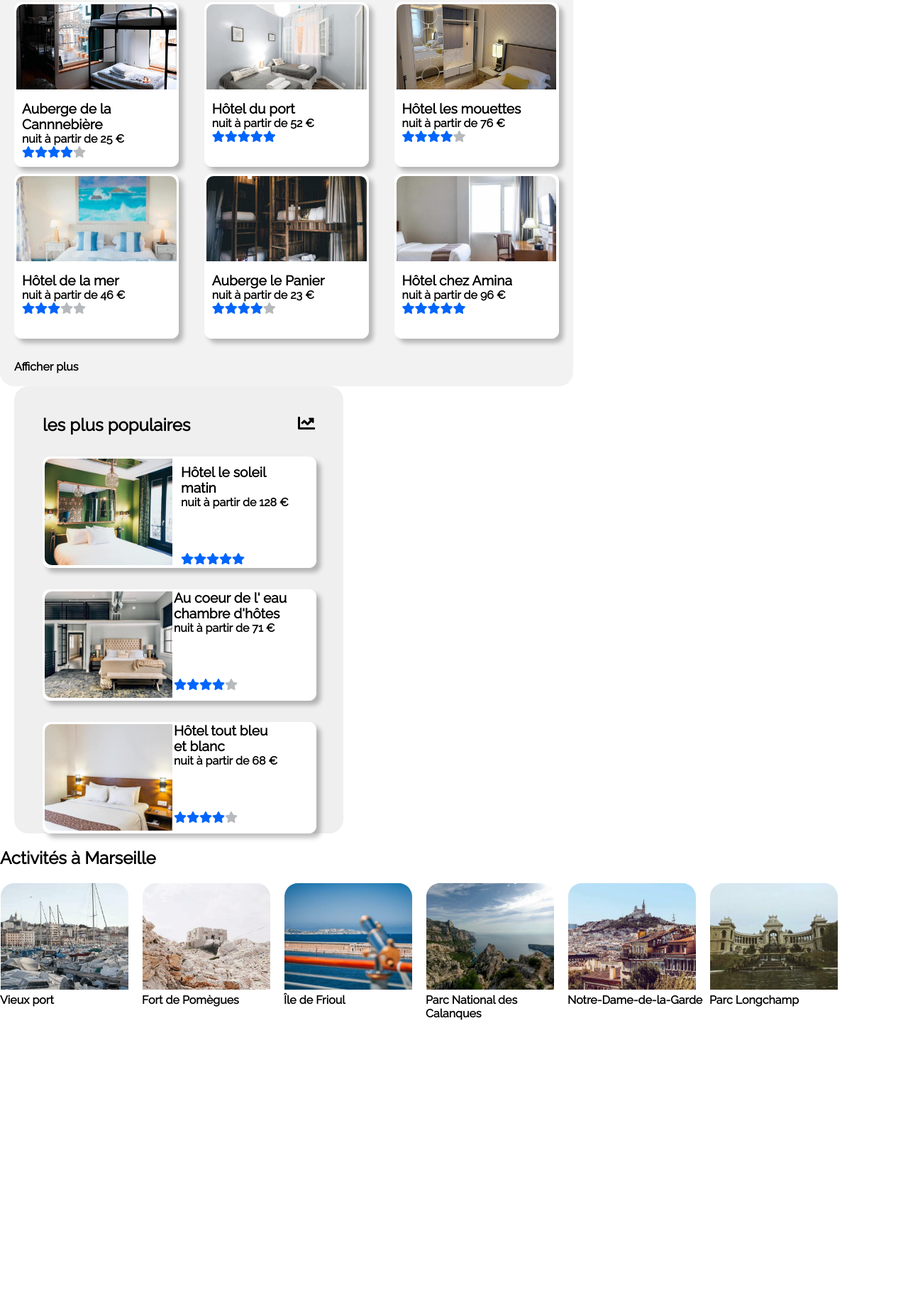
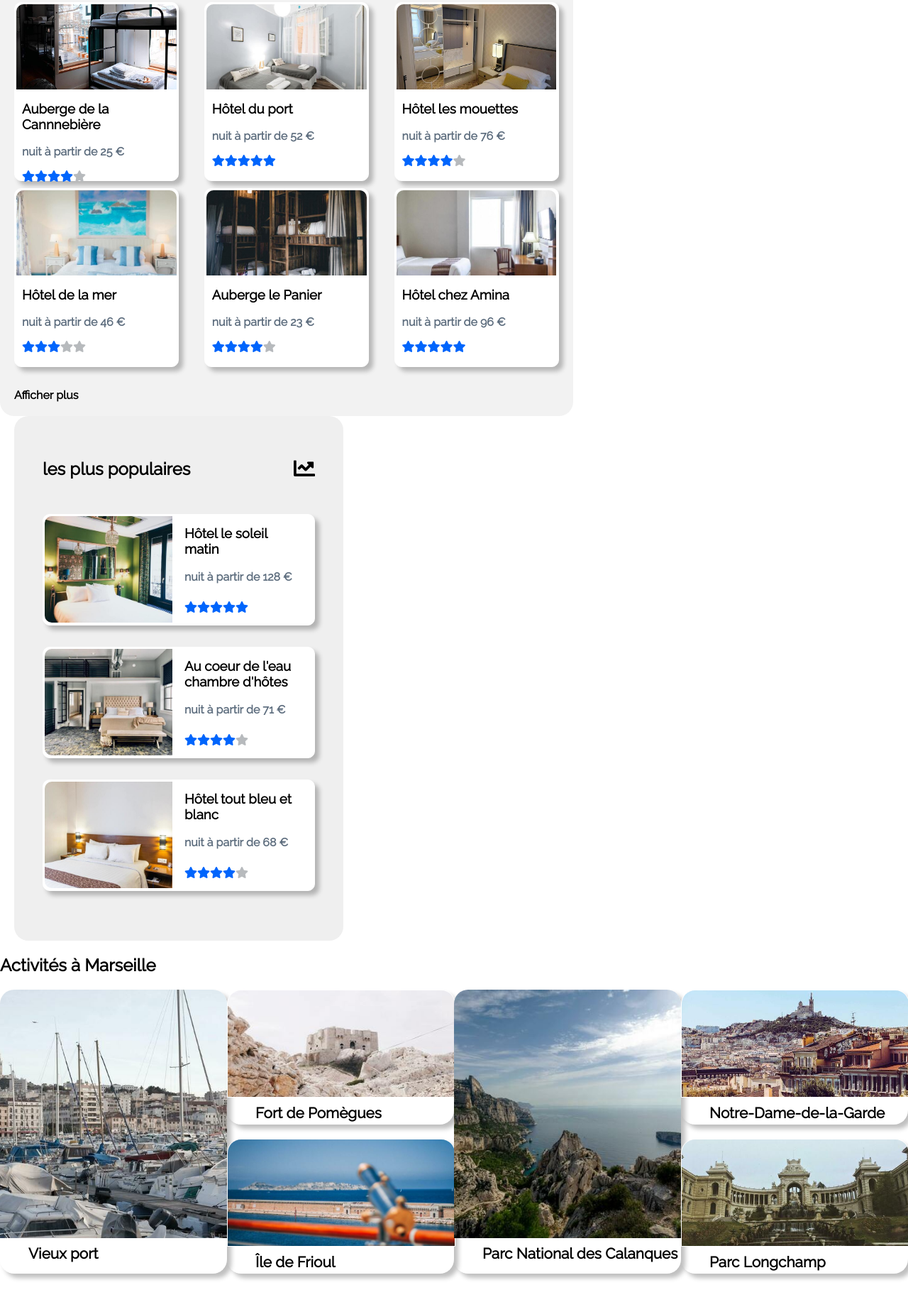
Before and after one commit to devfredgithub/DEGRANGEFrederic-2-26082021, a plain HTML site: page index.html in a window 1280 px wide. Shown: the part 519-2360 px from the top of the page at 71% size. After the commit the page ends 2333 px from the top, so only its background shows below. Drawn offline with Linux system fonts and the light colour scheme.

Commit message:
responsive des 2 sections et activité

```diff
--- a/index.html
+++ b/index.html
@@ -68,9 +68,11 @@
         <div class="lesbox">
             <div class="box">
                <div class="chambre1"> <img src="images/hebergements/4_small/hebergement1.jpg" alt="Auberge la Cannebière"></div>
-               <div class="zoneTexte"><div class="nomhebergement">Auberge de la Cannnebière</div>
-                <div class="prixhebergement">nuit à partir de 25 €</div>
-                <div class="starbox">
+                <div class="zoneTexte"><div class="nomhebergement">
+                   <h3>Auberge de la Cannnebière</h3>
+                    <p class="prixhebergement">nuit à partir de 25 €</p>
+                </div>
+                 <div class="starbox">
                     <div class="starbleu"><i class="fas fa-star"></i></div>
                     <div class="starbleu"><i class="fas fa-star"></i></div>
                     <div class="starbleu"><i class="fas fa-star"></i></div>
@@ -82,8 +84,10 @@
 
             <div class="box">
                 <div class="chambre1"> <img src="images/hebergements/4_small/hebergement2.jpg" alt="Hôtel du port"></div>
-                <div class="zoneTexte"><div class="nomhebergement">Hôtel du port</div>
-                <div class="prixhebergement">nuit à partir de 52 €</div>
+                <div class="zoneTexte"><div class="nomhebergement">
+                    <h3>Hôtel du port</h3>
+                    <p class="prixhebergement">nuit à partir de 52 €</p>
+                </div>
                 <div class="starbox">
                     <div class="starbleu"><i class="fas fa-star"></i></div>
                     <div class="starbleu"><i class="fas fa-star"></i></div>
@@ -96,8 +100,10 @@
 
             <div class="box">
                 <div class="chambre1"> <img src="images/hebergements/4_small/hebergement3.jpg" alt="Hôtel les mouettes"></div>
-                <div class="zoneTexte"><div class="nomhebergement">Hôtel les mouettes</div>
-                <div class="prixhebergement">nuit à partir de 76 €</div>
+                <div class="zoneTexte"><div class="nomhebergement">
+                    <h3>Hôtel les mouettes</h3>
+                    <p class="prixhebergement">nuit à partir de 76 €</p>
+                </div>
                 <div class="starbox">
                     <div class="starbleu"><i class="fas fa-star"></i></div>
                     <div class="starbleu"><i class="fas fa-star"></i></div>
@@ -110,8 +116,10 @@
 
                 <div class="box">
                     <div class="chambre1"> <img src="images/hebergements/4_small/hebergement4.jpg" alt="Hôtel de la mer"></div>
-                   <div class="zoneTexte"><div class="nomhebergement">Hôtel de la mer</div>
-                    <div class="prixhebergement">nuit à partir de 46 €</div>
+                   <div class="zoneTexte"><div class="nomhebergement">
+                        <h3>Hôtel de la mer</h3>
+                        <p class="prixhebergement">nuit à partir de 46 €</p>
+                    </div>
                     <div class="starbox">
                         <div class="starbleu"><i class="fas fa-star"></i></div>
                         <div class="starbleu"><i class="fas fa-star"></i></div>
@@ -124,8 +132,10 @@
 
                     <div class="box">
                         <div class="chambre1"> <img src="images/hebergements/4_small/hebergement5.jpg" alt="Auberge le Panier"></div>
-                        <div class="zoneTexte"><div class="nomhebergement">Auberge le Panier</div>
-                        <div class="prixhebergement">nuit à partir de 23 €</div>
+                        <div class="zoneTexte"><div class="nomhebergement">
+                            <h3>Auberge le Panier</h3>
+                            <p class="prixhebergement">nuit à partir de 23 €</p>
+                        </div>
                         <div class="starbox">
                             <div class="starbleu"><i class="fas fa-star"></i></div>
                             <div class="starbleu"><i class="fas fa-star"></i></div>
@@ -138,8 +148,10 @@
 
                         <div class="box">
                             <div class="chambre1"> <img src="images/hebergements/4_small/hebergement6.jpg" alt="Hotel chez Amina"></div>
-                            <div class="zoneTexte"><div class="nomhebergement">Hôtel chez Amina</div>
-                            <div class="prixhebergement">nuit à partir de 96 €</div>
+                            <div class="zoneTexte"><div class="nomhebergement">
+                                <h3>Hôtel chez Amina</h3>
+                                <p class="prixhebergement">nuit à partir de 96 €</p>
+                            </div>
                             <div class="starbox">
                                 <div class="starbleu"><i class="fas fa-star"></i></div>
                                 <div class="starbleu"><i class="fas fa-star"></i></div>
@@ -158,7 +170,8 @@
                                                  <!--populaires-->
         <aside class="Populaires">
             <div class="titreEtLogo">
-                <div class="pop">  les plus populaires</div>
+
+                <h2> les plus populaires</h2>
                 <i class="fas fa-chart-line"></i>
             </div>
 
@@ -167,23 +180,29 @@
                  <div class="box2">
                      <div class="chambre2"> <img src="images/hebergements/4_small/populaires1.jpg" alt="Hôtel le soleil du matin"></div>
                      <div class="boiteTexte">
-                         <div class="nomhebergement">Hôtel le soleil <br> matin</div>
-                         <div class="prixhebergement">nuit à partir de 128 €</div>
+                         <div class="nomhebergement">
+                             <h3>Hôtel le soleil matin</h3>
+                             <p class="prixhebergement">nuit à partir de 128 €</p>
+                        </div>
+
                         <div class="starbox">
                                 <div class="starbleu"><i class="fas fa-star"></i></div>
                                 <div class="starbleu"><i class="fas fa-star"></i></div>
                                 <div class="starbleu"><i class="fas fa-star"></i></div>
                                 <div class="starbleu"><i class="fas fa-star"></i></div>
                                 <div class="starbleu"><i class="fas fa-star"></i></div>
-                            </div>
                         </div>
+                    </div>
                  </div>
 
                  <div class="box2">
                     <div class="chambre2"> <img src="images/hebergements/4_small/populaires2.jpg" alt="Au coeur de l' eau chambre d'hôtes"></div>
-                    <div class="boîteTexte">
-                        <div class="nomhebergement">Au coeur de l' eau <br>chambre d'hôtes</div>
-                        <div class="prixhebergement">nuit à partir de 71 €</div>
+                    <div class="boiteTexte">
+                        <div class="nomhebergement">
+                            <h3>Au coeur de l'eau chambre d'hôtes</h3>
+                        <p class="prixhebergement">nuit à partir de 71 €</p>
+                    </div>
+
                          <div class="starbox">
                                 <div class="starbleu"><i class="fas fa-star"></i></div>
                                 <div class="starbleu"><i class="fas fa-star"></i></div>
@@ -196,9 +215,12 @@
 
                 <div class="box2">
                     <div class="chambre2"> <img src="images/hebergements/4_small/populaires3.jpg" alt="Hôtel tout bleu et blanc"></div>
-                        <div class="boîteTexte">
-                            <div class="nomhebergement">Hôtel tout bleu <br> et blanc</div>
-                            <div class="prixhebergement">nuit à partir de 68 €</div>
+                        <div class="boiteTexte">
+                            <div class="nomhebergement">
+                                <h3>Hôtel tout bleu et blanc</h3>
+                            <p class="prixhebergement">nuit à partir de 68 €</p>
+                        </div>
+
                             <div class="starbox">
                                          <div class="starbleu"><i class="fas fa-star"></i></div>
                                          <div class="starbleu"><i class="fas fa-star"></i></div>
@@ -211,25 +233,27 @@
                 </div>
         </aside>
 
+    </main>
 
 
 
 
-
-                                           <!---Activité Marseille-->
+                                           <!---Activité Marseille--->
 
 
-    <div class="Activites"><h2>Activités à Marseille</h2>
+    <div class="Activites">
+        <h2>Activités à Marseille</h2>
 
         <div id="AMarseille">
 
-            <div class="box3">
-                <div class="activites"> <img src="images/activites/4_small/activité1.jpg" alt="le port"></div>
+            <div class="box3M">
+                <div class="activitesMax"> <img src="images/activites/4_small/activité1.jpg" alt="le port"></div>
 
                          <div class="activitesM">Vieux port</div>
 
             </div>
 
+ <div id="pour2box">
             <div class="box3">
                 <div class="activites"> <img src="images/activites/4_small/activité2.jpg" alt="le Fort"></div>
 
@@ -243,13 +267,15 @@
                          <div class="activitesM">Île de Frioul</div>
 
             </div>
+</div>
 
-            <div class="box3">
-                <div class="activites"> <img src="images/activites/4_small/activité4.jpg" alt="parc National"></div>
+            <div class="box3M">
+                <div class="activitesMax"> <img src="images/activites/4_small/activité4.jpg" alt="parc National"></div>
 
                          <div class="activitesM">Parc National des Calanques</div>
             </div>
 
+<div class="pour2box">
             <div class="box3">
                 <div class="activites"> <img src="images/activites/4_small/activité5.jpg" alt="Notre Dame"></div>
 
@@ -261,13 +287,12 @@
                 <div class="activites"> <img src="images/activites/4_small/activité6.jpg" alt="parc"></div>
                      <div class="activitesM">Parc Longchamp</div>
             </div>
+</div>
 
         </div>
 
 
     </div>
-
-</main>
 
 
 
@@ -280,7 +305,9 @@
 
 
 
-    <!--le bas de page-->
+
+
+   <!--------------------------------------------------- le bas de page-------------------------------------->
 
     <footer>
 
--- a/style.css
+++ b/style.css
@@ -233,7 +233,6 @@ margin-left: 15px;
   flex-wrap: wrap;
   padding: 20px;
   width: 60%;
-  height: 590px;
   background-color:#f2f2f2;
   border-radius: 20px;
 
@@ -244,14 +243,13 @@ margin-left: 15px;
 }
 
 .box{
-  display:flex;
   flex-direction: column;
   flex-wrap: wrap;
   border: 1px solid white;
   border-radius: 10px;
   background-color: white;
   width: 30%;
-  height: 230px;
+  height: 250px;
   box-shadow:6px 6px 6px rgb(0 0 0/ 25%);
   margin-bottom: 10px;
 
@@ -269,16 +267,6 @@ margin-left: 15px;
   margin-left: 10px;
   margin-top: 10px;
 }
-
-
-.nomhebergement{
-  font-size: 1.2em;
-  font-weight: bolder
-  ;
-
-
-}
-
 
 .chambre1 img{
   object-fit: cover;
@@ -317,15 +305,14 @@ margin-left: 15px;
   margin-left: 20px;
 padding: 40px;
 width: 30%;
-height: 550px;
 background-color: #efefef;
 border-radius: 20px;
 }
 
 .titreEtLogo{
   display: flex;
+  align-items: center;
   justify-content: space-between;
-  font-size: 24px;
   margin-bottom: 30px;
 }
 
@@ -340,7 +327,6 @@ border-radius: 20px;
   border: 1px solid white;
   border-radius: 10px;
   background-color: white;
-  width: 100%;
   height: 155px;
   box-shadow:6px 6px 6px rgb(0 0 0/ 25%);
   margin-bottom: 30px;
@@ -358,51 +344,84 @@ border-radius: 20px;
 }
 
 .box2 .boiteTexte{
-  width: 60%;
-  margin: 10px;
+  display: flex;
+  padding: 15px;
+justify-content: space-between;
+flex-direction: column;
+
 
 }
+.nomhebergement h2{
+  margin: 0;
+}
 
-.box2 .starbox{
-  display: flex;
-  align-items: flex-end;
-  height: 80px;
+.nomhebergement p{
+  margin-top: 5px;
+}
+h3{
+  margin-top: 0;
+}
 
+.fa-chart-line{
+  font-size: 30px;
 }
 
 /*********>>>>>>>activitésMarseille********/
 
 .Activites{
   width: 100%;
-  height: 800px;
+  height: 150px;
 }
 
 #AMarseille{
   display: flex;
+  justify-content: space-around;
   width: 100%;
-  height: 500px;
 }
 
 .box3{
+  width: 320px;
+  height: 190px;
+  border-radius: 20px 20px 20px 20px;
+  box-shadow:6px 6px 6px rgb(0 0 0/ 25%);
+  margin-bottom: 20px;
 
-  width: 200px;
+}
 
+.box3M{
+  width: 320px;
+  height: 400px;
+  box-shadow:6px 6px 6px rgb(0 0 0/ 25%);
+  border-radius: 20px 20px 20px 20px;
+
+}
+
+.activitesMax img{
+  height: 350px;
+  width: 100%;
+  object-fit: cover;
+  border-radius:20px 20px 0 0 ;
 }
 
 .activites img{
   border: 1px solid white;
   border-radius: 20px 20px 0 0;
   background-color: white;
-  width: 180px;
+  width: 100%;
   height: 150px;
-  margin-bottom: 30px;
   object-fit: cover;
 }
 
 .activitesM{
-  margin-bottom: 5px;
-  margin-top: -30px;
+  padding: 5px 0 5px 40px;
+  font-size: 1.3em;
+  font-weight: 800;
 
+}
+
+.pour2box{
+  display: block;
+  justify-content: space-between;
 }
 
 
@@ -417,4 +436,7 @@ border-radius: 20px;
 
 
 
+
+
+
 /*********activitéMarseille>>>>>>>>>*******/
```
Also changed, not shown: MediaQueries.css (+87 -4 lines).
